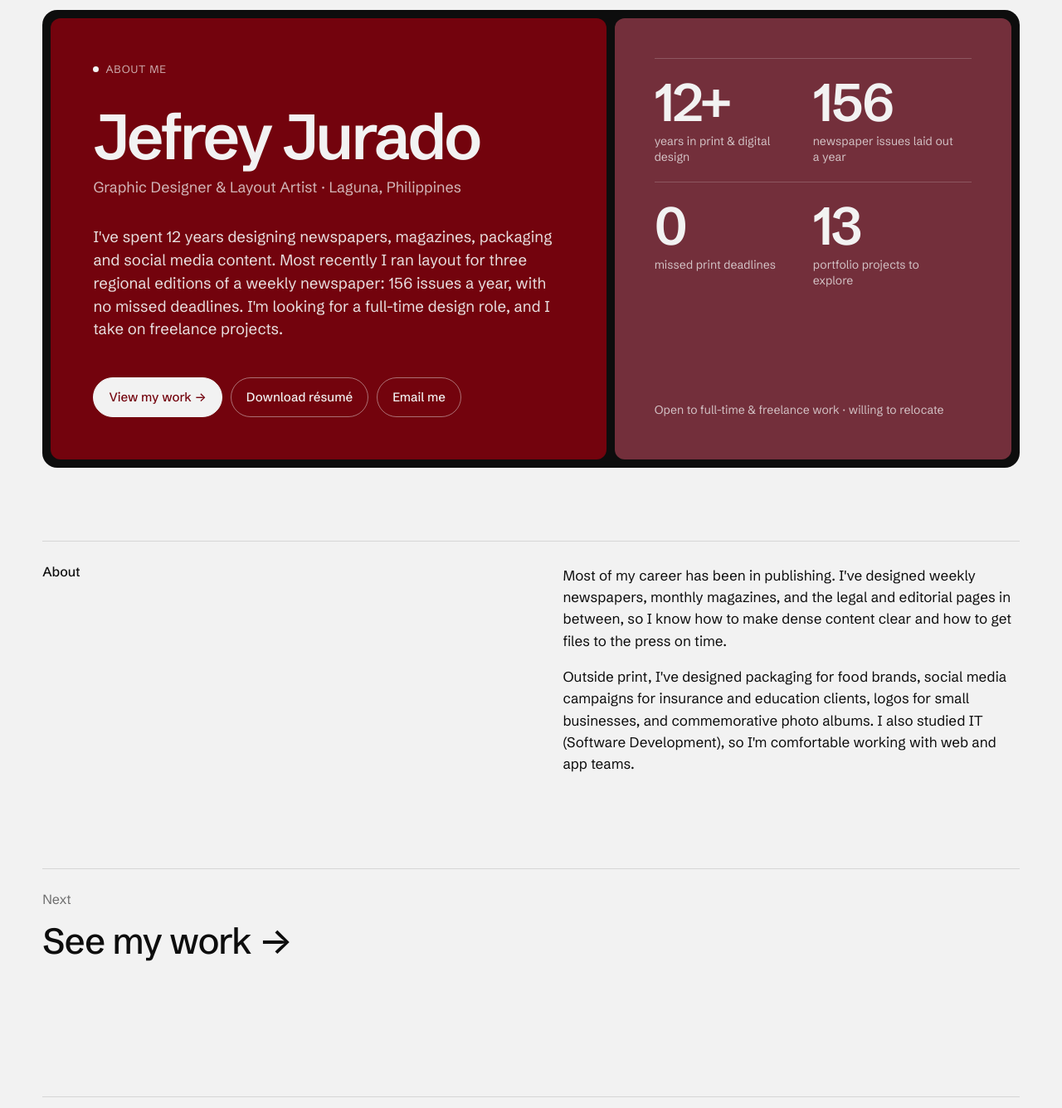
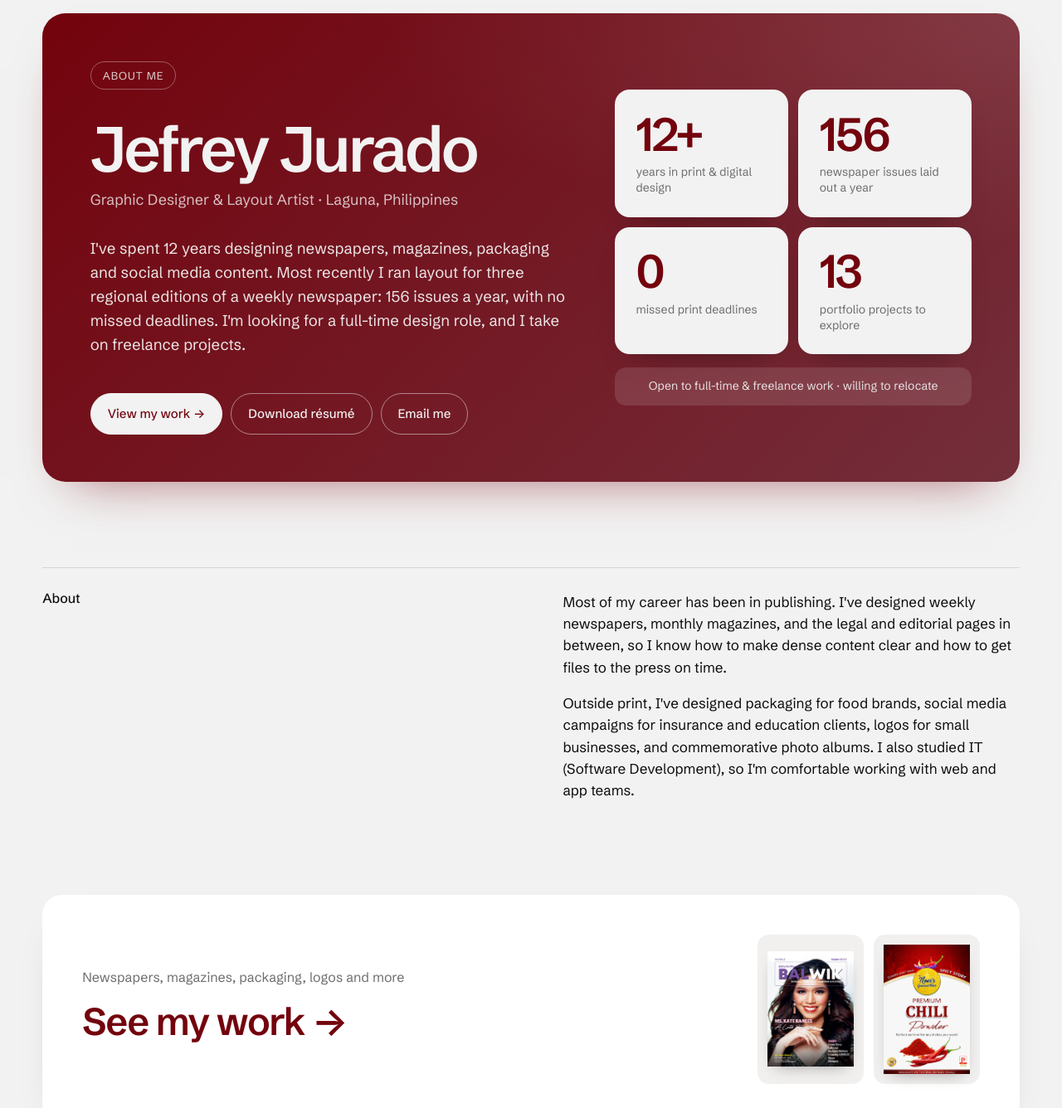
Before and after one commit to JefreyJurado/jefrey-jurado-portfolio, an Astro site: page / in a window 1280 px wide. Shown: the part 60-1396 px from the top of the page at 83% size. Built offline with nearby package versions, Linux system fonts and the light colour scheme; Astro itself is replaced by a stand-in of ours.

Commit message:
Restyle the About hero without black panels
Replace the near-black frame and flat maroon/wine tiles with a single
maroon-to-wine gradient card, white fact cards with maroon numbers, an
outlined "About me" pill and softer buttons. The closing "See my work"
link becomes a white card with three small project previews.

Co-Authored-By: Claude Opus 5.5 <noreply@anthropic.com>

```diff
--- a/src/pages/index.astro
+++ b/src/pages/index.astro
@@ -1,4 +1,5 @@
 ---
+import { Image } from 'astro:assets';
 import Base from '../layouts/Base.astro';
 import { site } from '../data/site';
 import { projects } from '../data/projects';
@@ -9,13 +10,18 @@ const facts = [
   { value: '0', label: 'missed print deadlines' },
   { value: String(projects.length), label: 'portfolio projects to explore' },
 ];
+
+// Small previews on the "See my work" card at the bottom of the page.
+const previews = ['southern-tagalog-herald', 'balwik-magazine', 'noors-gourmet-food']
+  .map((slug) => projects.find((p) => p.slug === slug))
+  .filter((p) => p !== undefined);
 ---
 
 <Base>
   <div class="wrap">
     <section class="hero">
       <div class="hero__about">
-        <p class="hero__tag"><span aria-hidden="true"></span>About me</p>
+        <p class="hero__tag">About me</p>
         <h1>Jefrey Jurado</h1>
         <p class="hero__role">Graphic Designer &amp; Layout Artist · {site.location}</p>
         <p class="hero__bio">
@@ -30,13 +36,13 @@ const facts = [
         </div>
       </div>
 
-      <div class="hero__facts">
-        <ul>
+      <div class="hero__side">
+        <ul class="facts">
           {
             facts.map((f) => (
               <li>
-                <span class="hero__value">{f.value}</span>
-                <span class="hero__label">{f.label}</span>
+                <span class="facts__value">{f.value}</span>
+                <span class="facts__label">{f.label}</span>
               </li>
             ))
           }
@@ -62,48 +68,55 @@ const facts = [
     </section>
 
     <a href="/work/" class="next">
-      <span class="muted">Next</span>
-      <span class="next__title">See my work →</span>
+      <span class="next__text">
+        <span class="muted">Newspapers, magazines, packaging, logos and more</span>
+        <span class="next__title">See my work →</span>
+      </span>
+      <span class="next__thumbs" aria-hidden="true">
+        {
+          previews.map((p) => (
+            <span class="next__thumb" style={`--tint: ${p.images[0].tint}`}>
+              <Image src={p.images[0].img} alt="" width={220} />
+            </span>
+          ))
+        }
+      </span>
     </a>
   </div>
 </Base>
 
 <style>
-  /* Opening panel: maroon "about" tile and a wine facts tile inside a near-black frame */
+  /* Opening card: one maroon-to-wine gradient on the light page, with white fact cards */
   .hero {
+    position: relative;
     display: grid;
-    grid-template-columns: 1.4fr 1fr;
-    gap: 10px;
-    margin: 8px 0 clamp(48px, 7vw, 88px);
-    padding: 10px;
-    background: var(--black);
-    border-radius: 18px;
+    grid-template-columns: 1.35fr 1fr;
+    gap: clamp(28px, 4vw, 56px);
+    margin: 12px 0 clamp(56px, 8vw, 104px);
+    padding: clamp(32px, 4.5vw, 64px);
+    border-radius: 28px;
+    background:
+      radial-gradient(120% 90% at 100% 0%, rgba(242, 242, 242, 0.12), transparent 55%),
+      linear-gradient(135deg, var(--maroon) 0%, var(--wine) 100%);
     color: var(--light);
+    overflow: hidden;
+    box-shadow: 0 30px 60px -36px rgba(115, 3, 13, 0.6);
   }
 
   .hero__about {
     display: flex;
     flex-direction: column;
-    padding: clamp(28px, 4vw, 56px);
-    background: var(--maroon);
-    border-radius: 12px;
   }
 
   .hero__tag {
-    display: flex;
-    align-items: center;
-    gap: 8px;
+    align-self: flex-start;
+    padding: 6px 14px;
+    border: 1px solid rgba(242, 242, 242, 0.35);
+    border-radius: 999px;
     font-size: 13px;
     letter-spacing: 0.06em;
     text-transform: uppercase;
-    color: rgba(242, 242, 242, 0.7);
-  }
-
-  .hero__tag span {
-    width: 7px;
-    height: 7px;
-    border-radius: 50%;
-    background: var(--light);
+    color: rgba(242, 242, 242, 0.85);
   }
 
   h1 {
@@ -116,15 +129,15 @@ const facts = [
 
   .hero__role {
     font-size: clamp(16px, 1.4vw, 19px);
-    color: rgba(242, 242, 242, 0.75);
+    color: rgba(242, 242, 242, 0.78);
   }
 
   .hero__bio {
     max-width: 34em;
     margin-top: clamp(20px, 3vw, 32px);
     font-size: clamp(17px, 1.45vw, 20px);
-    line-height: 1.5;
-    color: rgba(242, 242, 242, 0.92);
+    line-height: 1.55;
+    color: rgba(242, 242, 242, 0.94);
   }
 
   .hero__actions {
@@ -136,15 +149,19 @@ const facts = [
   }
 
   .hero__btn {
-    padding: 11px 18px;
-    border: 1px solid rgba(242, 242, 242, 0.45);
+    padding: 12px 20px;
+    border: 1px solid rgba(242, 242, 242, 0.5);
     border-radius: 999px;
     font-size: 15px;
     font-weight: 500;
-    transition: background 0.2s, color 0.2s, border-color 0.2s;
+    transition: background 0.2s, color 0.2s, border-color 0.2s, transform 0.2s;
   }
 
-  .hero__btn:hover,
+  .hero__btn:hover {
+    background: rgba(242, 242, 242, 0.14);
+    border-color: var(--light);
+  }
+
   .hero__btn--light {
     background: var(--light);
     border-color: var(--light);
@@ -152,53 +169,59 @@ const facts = [
   }
 
   .hero__btn--light:hover {
-    background: transparent;
-    color: var(--light);
+    background: #ffffff;
+    border-color: #ffffff;
+    transform: translateY(-1px);
   }
 
-  .hero__facts {
+  .hero__side {
     display: flex;
     flex-direction: column;
-    padding: clamp(28px, 4vw, 48px);
-    background: var(--wine);
-    border-radius: 12px;
+    justify-content: center;
+    gap: 16px;
   }
 
-  .hero__facts ul {
+  .facts {
     display: grid;
     grid-template-columns: 1fr 1fr;
-    gap: 0;
+    gap: 12px;
     margin: 0;
     padding: 0;
     list-style: none;
   }
 
-  .hero__facts li {
+  .facts li {
     display: flex;
     flex-direction: column;
-    gap: 6px;
-    padding: 20px 16px 20px 0;
-    border-top: 1px solid rgba(242, 242, 242, 0.2);
+    gap: 8px;
+    padding: clamp(18px, 2vw, 26px);
+    background: var(--light);
+    border-radius: 18px;
+    color: var(--ink);
+    box-shadow: 0 18px 36px -24px rgba(13, 13, 13, 0.55);
   }
 
-  .hero__value {
-    font-size: clamp(44px, 5vw, 72px);
+  .facts__value {
+    font-size: clamp(40px, 4.4vw, 64px);
     font-weight: 600;
-    letter-spacing: -0.04em;
+    letter-spacing: -0.045em;
     line-height: 1;
+    color: var(--maroon);
   }
 
-  .hero__label {
+  .facts__label {
     font-size: 14px;
     line-height: 1.35;
-    color: rgba(242, 242, 242, 0.75);
+    color: var(--muted);
   }
 
   .hero__open {
-    margin-top: auto;
-    padding-top: 24px;
+    padding: 12px 16px;
+    border-radius: 14px;
+    background: rgba(242, 242, 242, 0.12);
     font-size: 14px;
-    color: rgba(242, 242, 242, 0.75);
+    text-align: center;
+    color: rgba(242, 242, 242, 0.9);
   }
 
   @media (max-width: 900px) {
@@ -215,24 +238,67 @@ const facts = [
     font-size: 17px;
   }
 
+  /* "See my work" card with three small previews */
   .next {
     display: flex;
+    justify-content: space-between;
+    align-items: center;
+    flex-wrap: wrap;
+    gap: 28px;
+    margin-top: clamp(40px, 6vw, 72px);
+    padding: clamp(28px, 4vw, 48px);
+    background: #ffffff;
+    border-radius: 24px;
+    box-shadow: 0 20px 50px -36px rgba(13, 13, 13, 0.4);
+    transition: transform 0.3s, box-shadow 0.3s;
+  }
+
+  .next:hover {
+    transform: translateY(-3px);
+    box-shadow: 0 28px 60px -34px rgba(115, 3, 13, 0.45);
+  }
+
+  .next__text {
+    display: flex;
     flex-direction: column;
-    gap: 4px;
-    margin-top: clamp(40px, 6vw, 72px);
-    padding-top: 24px;
-    border-top: 1px solid var(--line);
+    gap: 6px;
   }
 
   .next__title {
-    font-size: clamp(28px, 3.4vw, 48px);
-    font-weight: 500;
-    letter-spacing: -0.03em;
-    transition: color 0.2s;
+    font-size: clamp(30px, 3.6vw, 52px);
+    font-weight: 600;
+    letter-spacing: -0.035em;
+    color: var(--maroon);
   }
 
-  .next:hover .next__title {
-    color: var(--accent);
+  .next__thumbs {
+    display: flex;
+    gap: 12px;
+  }
+
+  .next__thumb {
+    display: grid;
+    place-items: center;
+    width: clamp(84px, 10vw, 130px);
+    aspect-ratio: 3 / 4;
+    padding: 12px;
+    background: var(--tint);
+    border-radius: 14px;
+    transition: transform 0.3s;
+  }
+
+  .next__thumb img {
+    max-height: 100%;
+    width: auto;
+    box-shadow: 0 8px 18px -10px rgba(0, 0, 0, 0.4);
+  }
+
+  .next:hover .next__thumb:nth-child(1) {
+    transform: rotate(-4deg) translateY(-4px);
+  }
+
+  .next:hover .next__thumb:nth-child(3) {
+    transform: rotate(4deg) translateY(-4px);
   }
 
   /* Label on the left, content on the right */
@@ -255,5 +321,4 @@ const facts = [
       grid-template-columns: 1fr;
     }
   }
-
 </style>
```
